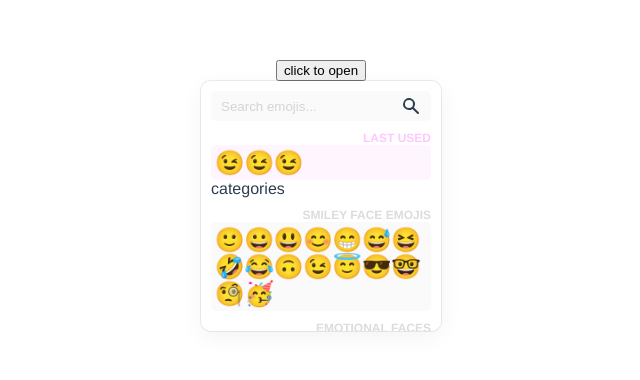
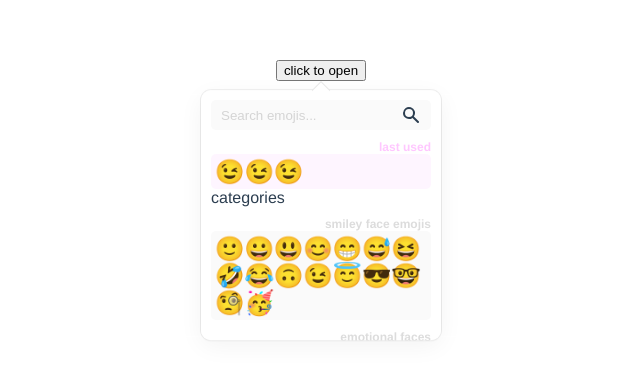
Before and after one commit to davidhavlin/vue-3-emoji-picker, a Vue app: page / in a window 1280 px wide. Shown: the part 338-718 px from the top of the page, without its empty margins (319-959 px from the left). Built offline with nearby package versions, Linux system fonts and the light colour scheme.

Commit message:
add arrow, offset

```diff
--- a/src/App.vue
+++ b/src/App.vue
@@ -8,7 +8,7 @@
 </template>
 
 <script setup lang="ts">
-import EmojiPicker from "./components/EmojiPicker.vue";
+import EmojiPicker from "./components/EmojiPicker/EmojiPicker.vue";
 </script>
 
 <style>
--- a/src/components/EmojiPicker.vue
+++ b/src/components/EmojiPicker/EmojiPicker.vue
@@ -8,12 +8,20 @@
           :class="{ 'emoji-picker__hovered': hovered }"
           :style="{
             transform: `translate(${dimensions.left}px, ${dimensions.top}px) translateZ(0)`,
-            width: width + 'px',
-            height: height + 'px',
           }"
           v-click-outside="onClickOutside"
+          v-on-resize="onResize"
           @mouseenter="hovered = true"
           @mouseleave="hovered = false"
+        >
+          <div
+            class="picker-arrow"
+            :style="{ width: ARROW_SIZE + 'px', height: ARROW_SIZE + 'px' }"
+          ></div>
+
+          <div
+            class="picker-container"
+            :style="{ width: width + 'px', height: height + 'px' }"
           >
             <header v-if="props.searching">
               <input
@@ -65,6 +73,7 @@
                 </div>
               </div>
             </section>
+          </div>
         </main>
       </transition>
     </Teleport>
@@ -72,9 +81,11 @@
 </template>
 
 <script lang="ts" setup>
-import { ref, Directive, onMounted, onBeforeUnmount, reactive } from "vue";
+import { ref, onMounted, onBeforeUnmount, reactive } from "vue";
 import emojis from "./emojis";
-import { vClickOutside } from "./directives";
+import { vClickOutside, vOnResize } from "./directives";
+
+const ARROW_SIZE = 13;
 
 interface Props {
   placeholder?: string;
@@ -83,6 +94,8 @@ interface Props {
   height?: number;
   searching?: boolean;
   position?: "top" | "bottom" | "left" | "right";
+  offset?: number[];
+  showArrow?: boolean;
 }
 
 const props = withDefaults(defineProps<Props>(), {
@@ -92,6 +105,8 @@ const props = withDefaults(defineProps<Props>(), {
   height: 250,
   searching: true,
   position: "bottom",
+  offset: () => [0, 0],
+  showArrow: true, // todo change later
 });
 const emit = defineEmits([]);
 
@@ -99,6 +114,11 @@ const showContainer = ref(true);
 
 const onClickOutside = () => {
   showContainer.value = false;
+};
+const onResize = () => {
+  console.log("resizee");
+  parentEl = containerRef.value?.parentElement;
+  setDimensions(parentEl);
 };
 
 // function debounce(func, timeout = 300){
@@ -112,6 +132,7 @@ const onClick = (emoji: string) => {
   console.log("", emoji);
 };
 
+const getDiagonal = (n: number) => Math.sqrt(2) * n;
 const hovered = ref(false);
 const dimensions = reactive({
   top: 0,
@@ -119,6 +140,9 @@ const dimensions = reactive({
 });
 const setDimensions = (el: HTMLElement | null | undefined) => {
   if (!el) return;
+  const [offsetX, offsetY] = props.offset;
+  const diagonal = props.showArrow ? getDiagonal(ARROW_SIZE) : 0;
+  console.log("", { diagonal: diagonal / 2 });
   const {
     marginLeft,
     marginTop,
@@ -128,17 +152,8 @@ const setDimensions = (el: HTMLElement | null | undefined) => {
   const nieco = containerRef.value?.offsetWidth;
   console.log({ nieco });
   const n = props.width / 2 - el.offsetWidth / 2;
-  console.log("COMPUTED", {
-    marginLeft,
-    marginTop,
-    computedWidth,
-    computedHeight,
-    offsetLeft: el.offsetLeft,
-    offsetTop: el.offsetTop,
-    h: el.offsetHeight,
-  });
-  dimensions.top = el.offsetTop + el.offsetHeight;
-  dimensions.left = el.offsetLeft - n;
+  dimensions.top = el.offsetTop + el.offsetHeight + offsetY + diagonal / 2;
+  dimensions.left = el.offsetLeft - n + offsetX;
 };
 const onClickParent = (e: Event) => {
   e.stopPropagation();
@@ -148,7 +163,7 @@ const onClickParent = (e: Event) => {
 const containerRef = ref<HTMLElement | null>(null);
 let parentEl: null | undefined | HTMLElement;
 onMounted(() => {
-  props.modelValue;
+  // props.modelValue;
   parentEl = containerRef.value?.parentElement;
   setDimensions(parentEl);
   console.log("mounted", containerRef.value?.parentElement);
@@ -165,22 +180,29 @@ onBeforeUnmount(() => {
   box-sizing: border-box;
 }
 .emoji-picker {
-  font-family: Avenir, Helvetica, Arial, sans-serif;
-  -webkit-font-smoothing: antialiased;
-  -moz-osx-font-smoothing: grayscale;
-  color: #2c3e50;
   position: absolute;
   top: 0;
   left: 0;
+  --background-color: #fff;
+  --border-color: #e6e6e6;
+}
+.picker-container {
+  font-family: Avenir, Helvetica, Arial, sans-serif;
+  /* -webkit-font-smoothing: antialiased;
+  -moz-osx-font-smoothing: grayscale; */
+  color: #2c3e50;
   box-sizing: border-box;
   padding: 10px;
   /* overflow-y: hidden; */
   overflow-y: auto;
   backface-visibility: hidden;
   border-radius: 10px;
-  background: #fff;
+  background: var(--background-color);
   box-shadow: rgba(0, 0, 0, 0.05) 0px 6px 24px 0px,
     rgba(0, 0, 0, 0.08) 0px 0px 0px 1px;
+}
+.picker-container {
+  width: 100%;
 }
 /* .emoji-picker__hovered {
   overflow-y: auto;
@@ -203,6 +225,16 @@ onBeforeUnmount(() => {
 header {
   position: relative;
   transform: tran;
+}
+
+.picker-arrow {
+  position: absolute;
+  top: 0;
+  transform: translate(-50%, -50%) rotate(45deg);
+  left: 50%;
+  background: #fff;
+  border-left: 1px solid var(--border-color);
+  border-top: 1px solid var(--border-color);
 }
 .picker-input {
   width: 100%;
@@ -250,7 +282,7 @@ header {
   font-size: 12px;
   font-weight: 700;
   color: #dcdcdc;
-  text-transform: uppercase;
+  text-transform: lowercase;
   text-align: right;
 }
 .category-name.special {
--- a/src/components/directives.ts
+++ b/src/components/EmojiPicker/directives.ts
@@ -26,4 +26,14 @@ export const vClickOutside: Directive = {
   },
 };
 
-export const vOnResize: Directive = {};
+let resizeHandler: any;
+export const vOnResize: Directive = {
+  beforeMount: (el: HTMLElement, { value: callback }) => {
+    resizeHandler = (e: Event) => callback();
+    window.addEventListener("resize", resizeHandler);
+  },
+  beforeUnmount: (el: HTMLElement) => {
+    console.log("unmount", { el });
+    window.removeEventListener("resize", resizeHandler);
+  },
+};
```
Also changed, not shown: src/components/EmojiPicker/composables.ts (added, +23 -0 lines), src/components/EmojiPicker/emojis.ts (renamed from src/components/emojis.ts). Lines whose indentation alone changed are shown as unchanged.
